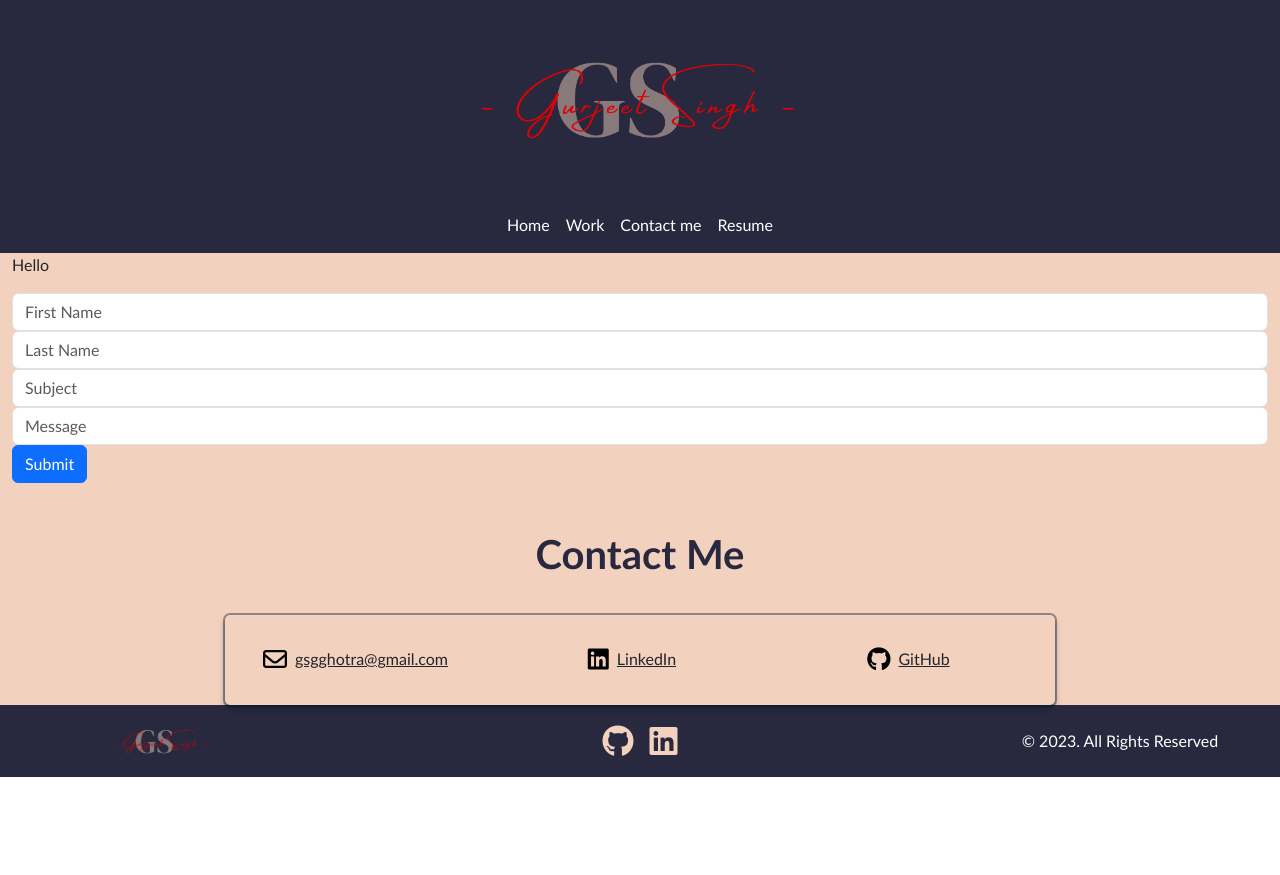
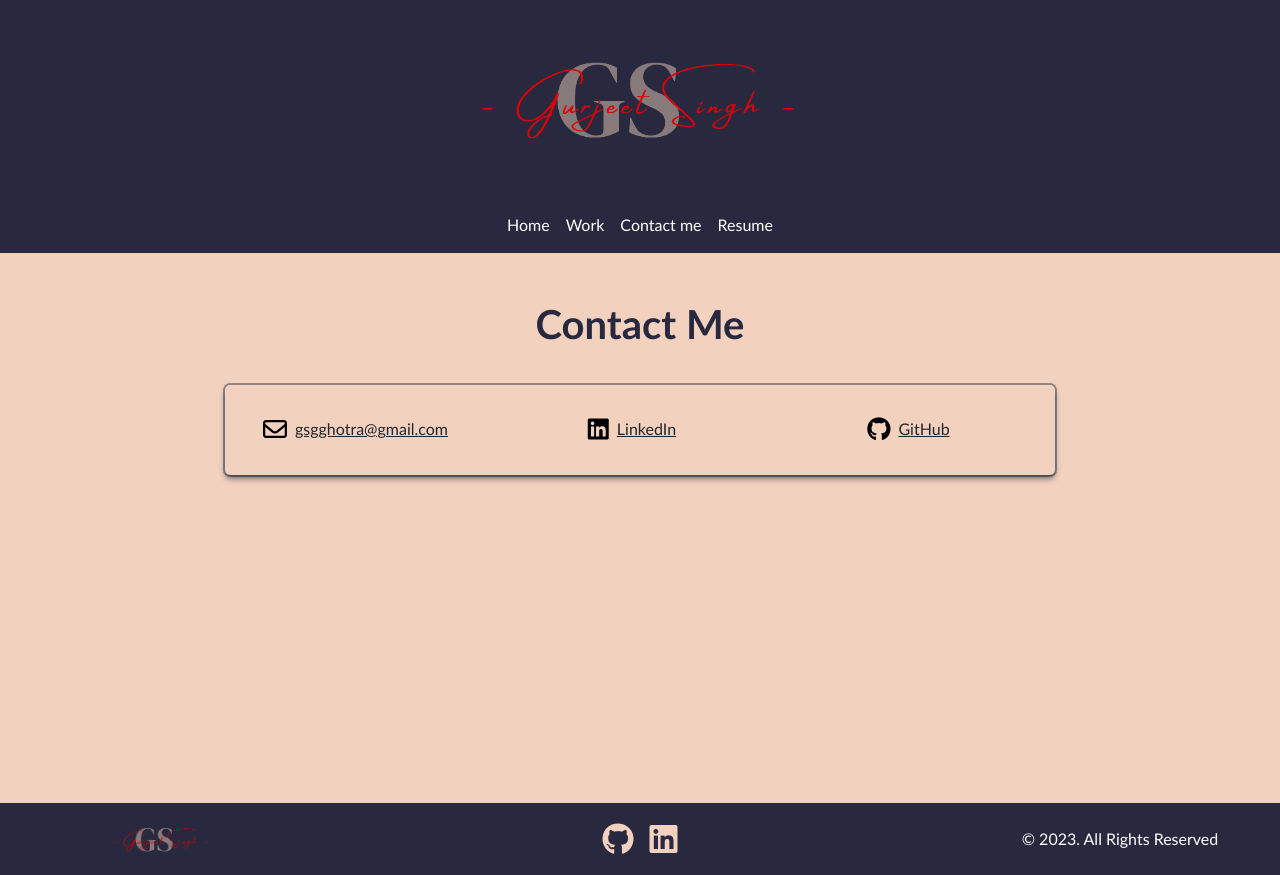
Before and after one commit to gsgghotra/react-portfolio, a React (Vite) app: page /contactme in a window 1280 px wide. Before the commit the page ends 800 px from the top, so only its background shows below. Built offline with nearby package versions, Linux system fonts and the light colour scheme.

Commit message:
Hero sectiion buttons working

```diff
--- a/src/assets/css/style.css
+++ b/src/assets/css/style.css
@@ -37,7 +37,7 @@
 /* Contact me */
 #contactMe {
     background-color: var(--secondaryColor);
-    min-height: 350px;
+    min-height: 550px;
 }
 /* Footer */
 #footer{
--- a/src/assets/js/projectsList.js
+++ b/src/assets/js/projectsList.js
@@ -14,7 +14,7 @@ const projects = [
         name: "HarmonyHeal - Music App",
         tech: "HTML, CSS, Bootstrap, JavaScript, Rest API (Spotify API)",
         description: "The ultimate music meditation app to enhance your well-being.",
-        link: "https://gsgghotra.github.io/HarmonyHeal/",
+        link: "https://gssgghotra.github.io/HarmonyHeal/",
         type: "Group Project (Bootcamp)",
         image: harmony
     },
--- a/src/components/Form/ContactForm.jsx
+++ /dev/null
@@ -1,86 +0,0 @@
-import React, { useState } from 'react';
-
-function ContactForm() {
-    // Setting the component's initial state
-    const [formData, setFormData] = useState({
-        firstName: '',
-        lastName: '',
-        subject: '',
-        message: '',
-    });
-
-    const handleInputChange = (event) => {
-        // Getting the value and name of the input which triggered the change
-        let value = event.target.value;
-        const name = event.target.name;
-
-        // Updating the input's state
-        setFormData({
-        ...formData,
-        [name]: value,
-        });
-    };
-
-    const handleFormSubmit = (event) => {
-        // Preventing the default behavior of the form submit (which is to refresh the page)
-        event.preventDefault();
-        if (!formData.firstName || !formData.lastName) {
-        alert('Fill out your first and last name please!');
-        } else {
-        alert(`Hello ${formData.firstName} ${formData.lastName}`);
-        }
-
-        setFormData({
-            firstName: '',
-            lastName: '',
-            subject: '',
-            message: '',
-        });
-    };
-
-  // Notice how each input has a `value`, `name`, and `onChange` prop
-    return (
-    <div>
-        <p>
-            Hello {formData.firstName} {formData.lastName}
-        </p>
-        <form className="form">
-            <input
-            className="form-control"
-            value={formData.firstName}
-            name="firstName"
-            onChange={handleInputChange}
-            type="text"
-            placeholder="First Name"
-            />
-            <input
-            className="form-control"
-            value={formData.lastName}
-            name="lastName"
-            onChange={handleInputChange}
-            type="text"
-            placeholder="Last Name"
-            />
-            <input
-            className="form-control"
-            value={formData.subject}
-            name="sunject"
-            onChange={handleInputChange}
-            type="text"
-            placeholder="Subject"
-            />
-            <input
-            className="form-control"
-            value={formData.message}
-            name="message"
-            onChange={handleInputChange}
-            type="text"
-            placeholder="Message"
-            />
-            <button onClick={handleFormSubmit} className="btn btn-primary">Submit</button>
-        </form>
-    </div>
-    );
-}
-
-export default ContactForm;
--- a/src/components/Hero/Hero.jsx
+++ b/src/components/Hero/Hero.jsx
@@ -1,3 +1,4 @@
+import { NavLink } from "react-router-dom";
 const Hero = () => {
     return(
         // Hide the hero on small screen
@@ -25,8 +26,8 @@ const Hero = () => {
                                     </div>
 
                                     {/* Buttons */}
-                                    <button type="button" className="btn btn-basic btn-md mt-3" >Contact me</button>
-                                    <button type="button" className="btn btn-secondary btn-md mt-3">Explore Projects</button>
+                                    <NavLink to="contactme" end className="btn btn-basic btn-md mt-3"> Contact me </NavLink>
+                                    <NavLink to="work" end className="btn btn-secondary btn-md mt-3"> Explore Projects </NavLink>
                                 </div>
                             </div>
                         </div>
--- a/src/pages/Contact.jsx
+++ b/src/pages/Contact.jsx
@@ -1,9 +1,6 @@
-import ContactForm from "../components/Form/ContactForm";
-
 const Contact = () => {
     return(
         <section className="container-fluid" id="contactMe">
-            <ContactForm/>
                 <h2 className="w-auto p-3 fs-1 heading primary-color" >Contact Me</h2>
                     <div className="row pt-3 d-flex justify-content-center">
                         {/* Contact me Card */}
```
